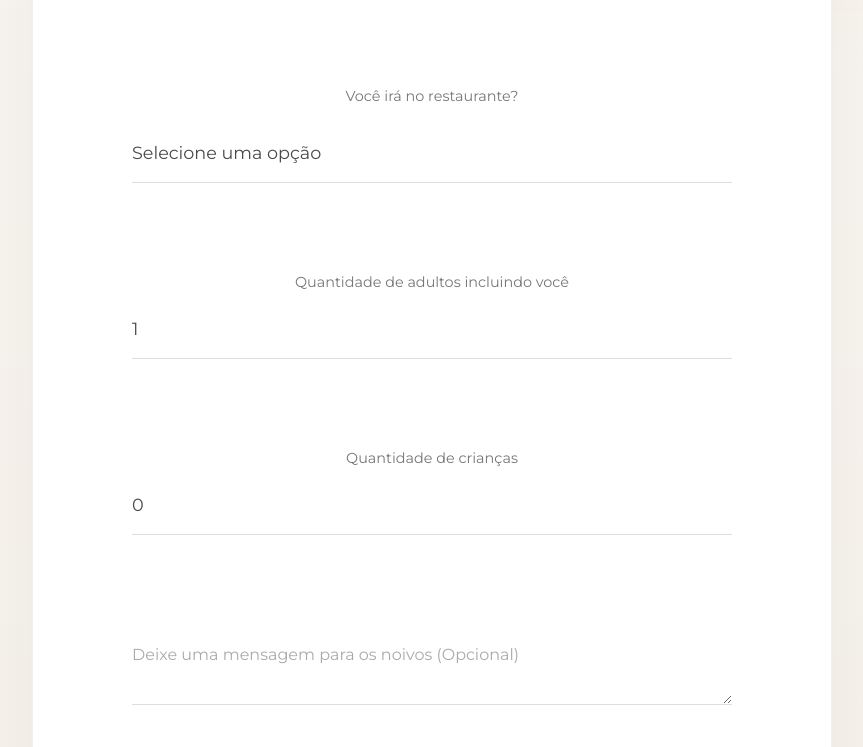
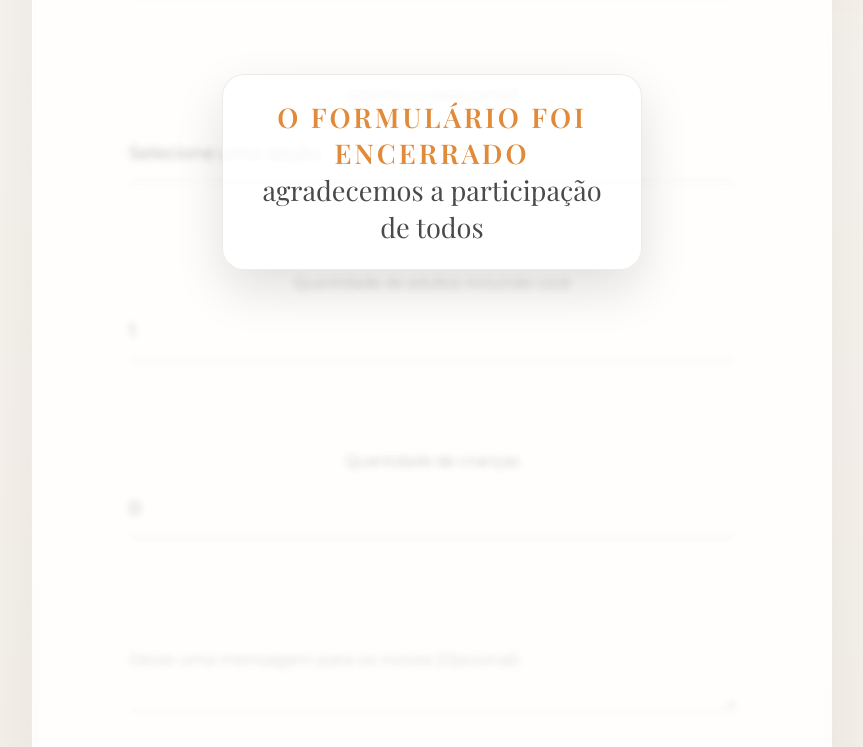
Before and after one commit to PatrickCaramico/Site_casamento, a website built with Vite: page index.html in a window 1280 px wide. Shown: the part 6013-6760 px from the top of the page, without its empty margins (208-1071 px from the left). Built offline with nearby package versions, Linux system fonts and the light colour scheme; no server answers; a web font is replaced by a local one.

Commit message:
Ajusta aviso do formulario encerrado

```diff
--- a/index.html
+++ b/index.html
@@ -257,6 +257,7 @@
       <section id="confirmacao" class="rsvp-section">
         <div class="container">
           <div class="rsvp-card">
+            <div class="rsvp-blurred-layer" aria-hidden="true">
               <h2 class="section-title">Confirme sua Presença</h2>
               <p class="rsvp-intro">
                 Para garantirmos a melhor organização da nossa
@@ -264,7 +265,8 @@
                 <strong>restaurante</strong>, sua confirmação é essencial.
               </p>
               <p class="rsvp-note">
-              Pedimos a gentileza de confirmar até o dia 30 de Maio de 2026.<br />
+                Pedimos a gentileza de confirmar até o dia 30 de Maio de
+                2026.<br />
                 Chegar com 30 minutos de antecipação para a cerimônia. Se tiver
                 alguma dúvida, entre em contato conosco.
               </p>
@@ -389,7 +391,11 @@
                     Limpar Formulário
                   </button>
                 </div>
-              <p id="form-status" class="form-status hidden" role="status"></p>
+                <p
+                  id="form-status"
+                  class="form-status hidden"
+                  role="status"
+                ></p>
               </form>
 
               <div id="form-feedback" class="form-feedback-premium hidden">
@@ -420,6 +426,14 @@
                 </div>
               </div>
             </div>
+
+            <div class="rsvp-lock-overlay" aria-hidden="true">
+              <div class="rsvp-lock-message">
+                <p class="rsvp-lock-status">O formulário foi encerrado</p>
+                <p>agradecemos a participação de todos</p>
+              </div>
+            </div>
+          </div>
         </div>
       </section>
     </main>
--- a/src/style.css
+++ b/src/style.css
@@ -520,16 +520,83 @@ section {
 }
 
 .rsvp-card {
-  background-color: white;
+  background: rgba(255, 255, 255, 0.72);
   padding: 6rem 4rem;
   max-width: 800px;
   margin: 0 auto;
-  box-shadow: 0 40px 100px rgba(0, 0, 0, 0.05);
-  border: 1px solid #f0f0f0;
+  box-shadow: 0 40px 100px rgba(0, 0, 0, 0.08);
+  border: 1px solid rgba(255, 255, 255, 0.7);
   border-radius: 4px;
   position: relative;
   z-index: 2;
   text-align: center;
+  backdrop-filter: blur(14px);
+  -webkit-backdrop-filter: blur(14px);
+  overflow: hidden;
+}
+
+.rsvp-blurred-layer {
+  position: relative;
+  filter: blur(3px) saturate(0.85);
+  opacity: 0.42;
+  pointer-events: none;
+  user-select: none;
+  transform: scale(1.01);
+  transition: filter 0.3s ease, opacity 0.3s ease;
+}
+
+.rsvp-blurred-layer * {
+  pointer-events: none;
+}
+
+.rsvp-lock-overlay {
+  position: absolute;
+  inset: 0;
+  display: grid;
+  place-items: center;
+  padding: 2rem;
+  z-index: 3;
+  background: rgba(255, 250, 244, 0.18);
+  backdrop-filter: blur(2px);
+  -webkit-backdrop-filter: blur(2px);
+}
+
+.rsvp-lock-message {
+  width: min(420px, 100%);
+  padding: 1.5rem 1.75rem;
+  border-radius: 22px;
+  background: rgba(255, 255, 255, 0.82);
+  border: 1px solid rgba(191, 168, 153, 0.24);
+  box-shadow: 0 20px 50px rgba(0, 0, 0, 0.12);
+  text-align: center;
+  color: var(--text-main);
+}
+
+.rsvp-lock-status {
+  margin: 0 0 0.55rem;
+  font-family: var(--font-body);
+  font-size: 0.76rem;
+  letter-spacing: 3px;
+  text-transform: uppercase;
+  color: #e18a3a;
+  font-weight: 600;
+}
+
+.rsvp-lock-kicker {
+  display: block;
+  margin-bottom: 0.6rem;
+  font-size: 0.72rem;
+  letter-spacing: 3px;
+  text-transform: uppercase;
+  color: var(--bg-secondary);
+  font-weight: 600;
+}
+
+.rsvp-lock-message p {
+  margin: 0;
+  font-family: var(--font-display);
+  font-size: clamp(1.1rem, 2.4vw, 1.7rem);
+  line-height: 1.35;
 }
 
 .rsvp-intro {
```
Lines whose indentation alone changed are shown as unchanged.
